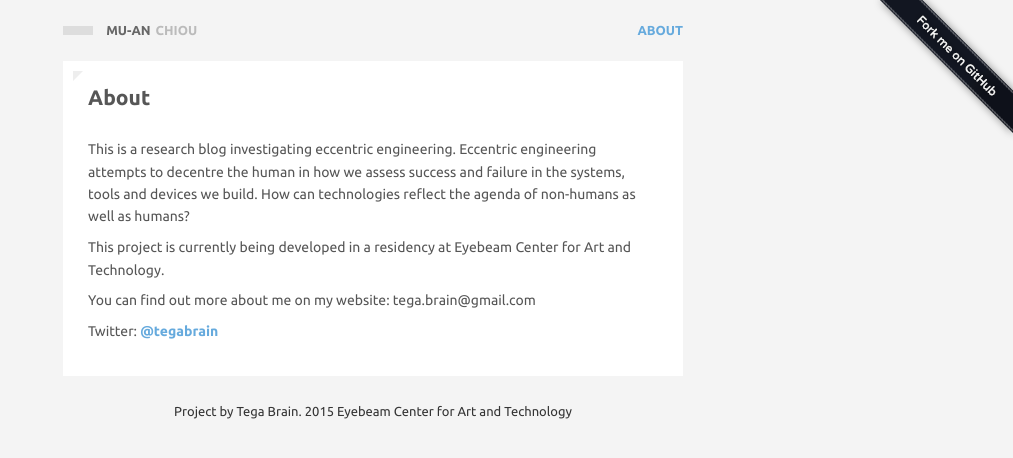
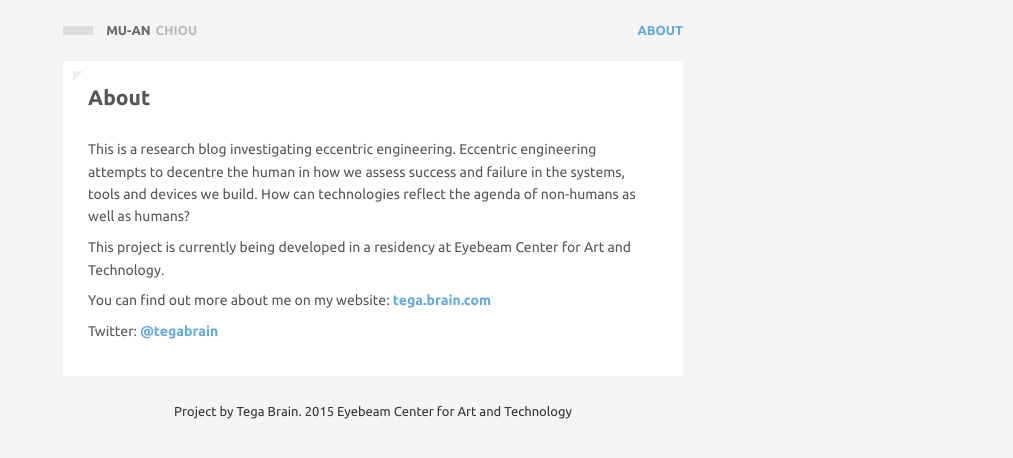
Before and after one commit to eccentricengineering/eccentricengineering.github.io, a Jekyll site: the page built from about.md, in a window 1280 px wide. Shown: the top 458 px of the page, without its empty margins (267-1280 px from the left). Built offline with Jekyll 4.4.1, drawn with Linux system fonts in a browser that asks for light colours; Markdown is read by kramdown in place of the engine named in the settings; comment, search, counter and statistics services are not loaded.

Commit message:
image tests

```diff
--- a/_includes/header.html
+++ b/_includes/header.html
@@ -9,4 +9,3 @@
     {% endfor %}
   </nav>
 </header>
-<a id="fork-me" class="fork-me" href="https://github.com/muan/muan.github.com"><img src="/images/fmog.png" alt="Fork me on GitHub"></a>
--- a/about.md
+++ b/about.md
@@ -8,6 +8,6 @@ This is a research blog investigating eccentric engineering. Eccentric engineeri
 
 This project is currently being developed in a residency at Eyebeam Center for Art and Technology.
 
-You can find out more about me on my website: tega.brain@gmail.com
+You can find out more about me on my website: [tega.brain.com](http://tegabrain.com/)
 
 Twitter: [@tegabrain](http://twitter.com/tegabrain)
```
